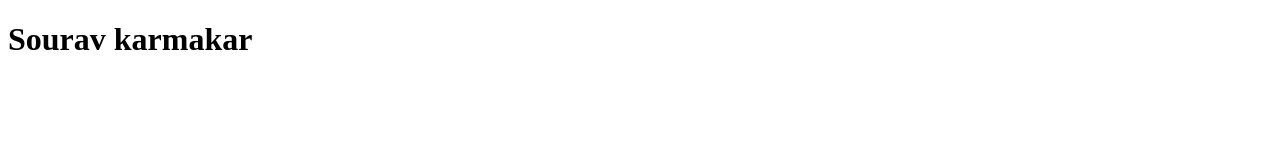
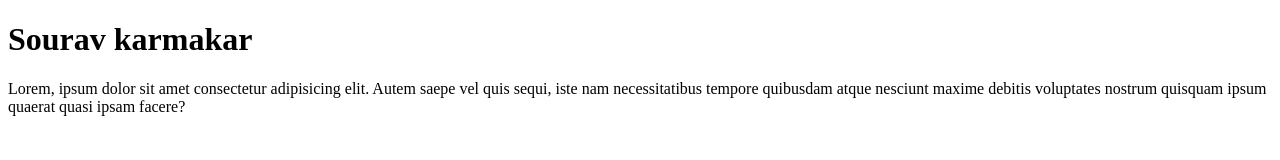
Before and after one commit to Souravkarmakar7/first-projects, a plain HTML site: page index.html in a window 1280 px wide. Drawn offline with Linux system fonts and the light colour scheme.

Commit message:
ptag-added

```diff
--- a/index.html
+++ b/index.html
@@ -6,6 +6,7 @@
 <head>
     <body>
         <h1> Sourav karmakar</h1>
+        <p>Lorem, ipsum dolor sit amet consectetur adipisicing elit. Autem saepe vel quis sequi, iste nam necessitatibus tempore quibusdam atque nesciunt maxime debitis voluptates nostrum quisquam ipsum quaerat quasi ipsam facere?</p>
     </body>
 </head>
 </html>
```
Also changed, not shown: 1 other file.
